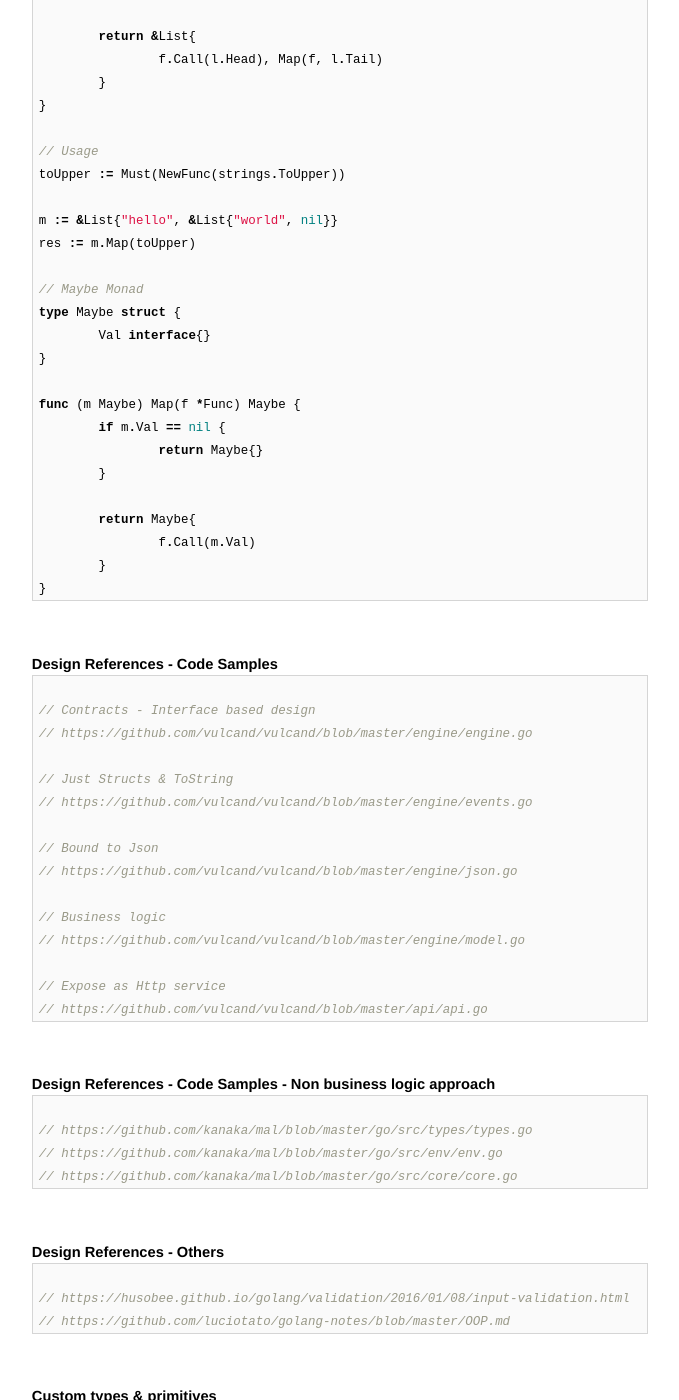
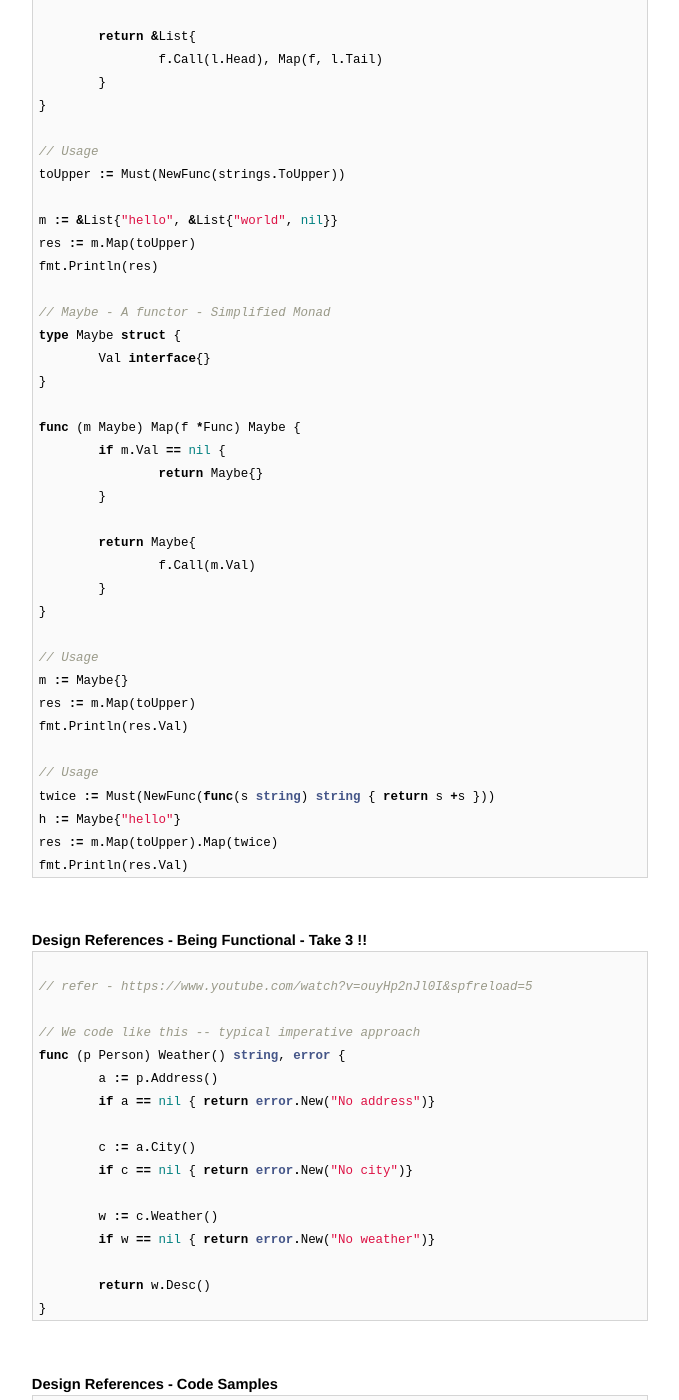
Before and after one commit to AmitKumarDas/amitkumardas.github.io, a Jekyll site: the page built from _posts/2016-07-14-my-golang-refresher.md, in a window 1280 px wide and 1400 px high, scrolled down 4999 px. Shown: the whole window, without its empty margins (300-979 px from the left). Built offline with Jekyll 4.4.1, drawn with Linux system fonts in a browser that asks for light colours.

Commit message:
Update 2016-07-14-my-golang-refresher.md

````diff
--- a/_posts/2016-07-14-my-golang-refresher.md
+++ b/_posts/2016-07-14-my-golang-refresher.md
@@ -249,8 +249,9 @@ toUpper := Must(NewFunc(strings.ToUpper))
 
 m := &List{"hello", &List{"world", nil}}
 res := m.Map(toUpper)
+fmt.Println(res)
 
-// Maybe Monad
+// Maybe - A functor - Simplified Monad
 type Maybe struct {
 	Val interface{}
 }
@@ -263,6 +264,40 @@ func (m Maybe) Map(f *Func) Maybe {
 	return Maybe{
 		f.Call(m.Val)
 	}
+}
+
+// Usage
+m := Maybe{}
+res := m.Map(toUpper)
+fmt.Println(res.Val)
+
+// Usage
+twice := Must(NewFunc(func(s string) string { return s +s }))
+h := Maybe{"hello"}
+res := m.Map(toUpper).Map(twice)
+fmt.Println(res.Val)
+```
+
+<br />
+
+### Design References - Being Functional - Take 3 !!
+
+```go
+
+// refer - https://www.youtube.com/watch?v=ouyHp2nJl0I&spfreload=5
+
+// We code like this -- typical imperative approach
+func (p Person) Weather() string, error {
+	a := p.Address()
+	if a == nil { return error.New("No address")}
+
+	c := a.City()
+	if c == nil { return error.New("No city")}
+
+	w := c.Weather()
+	if w == nil { return error.New("No weather")}
+
+	return w.Desc()
 }
 ```
 
````
